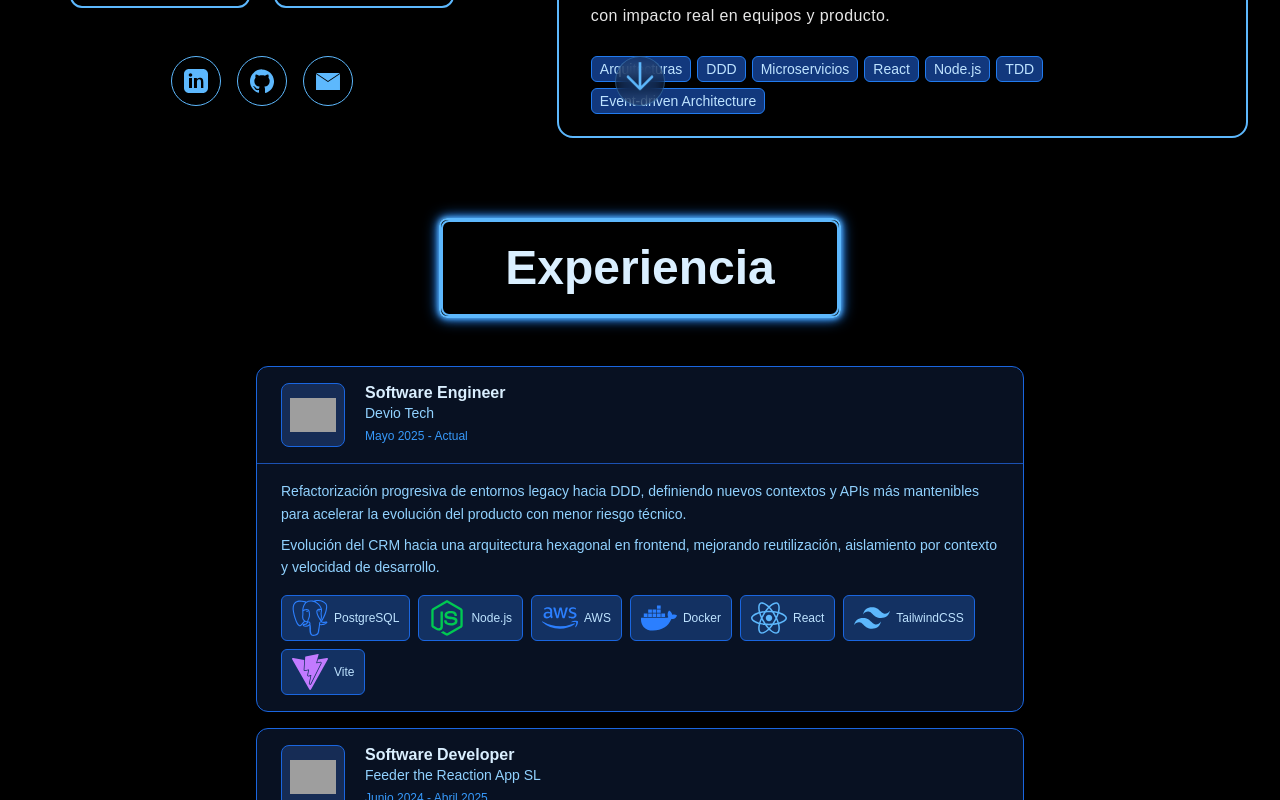
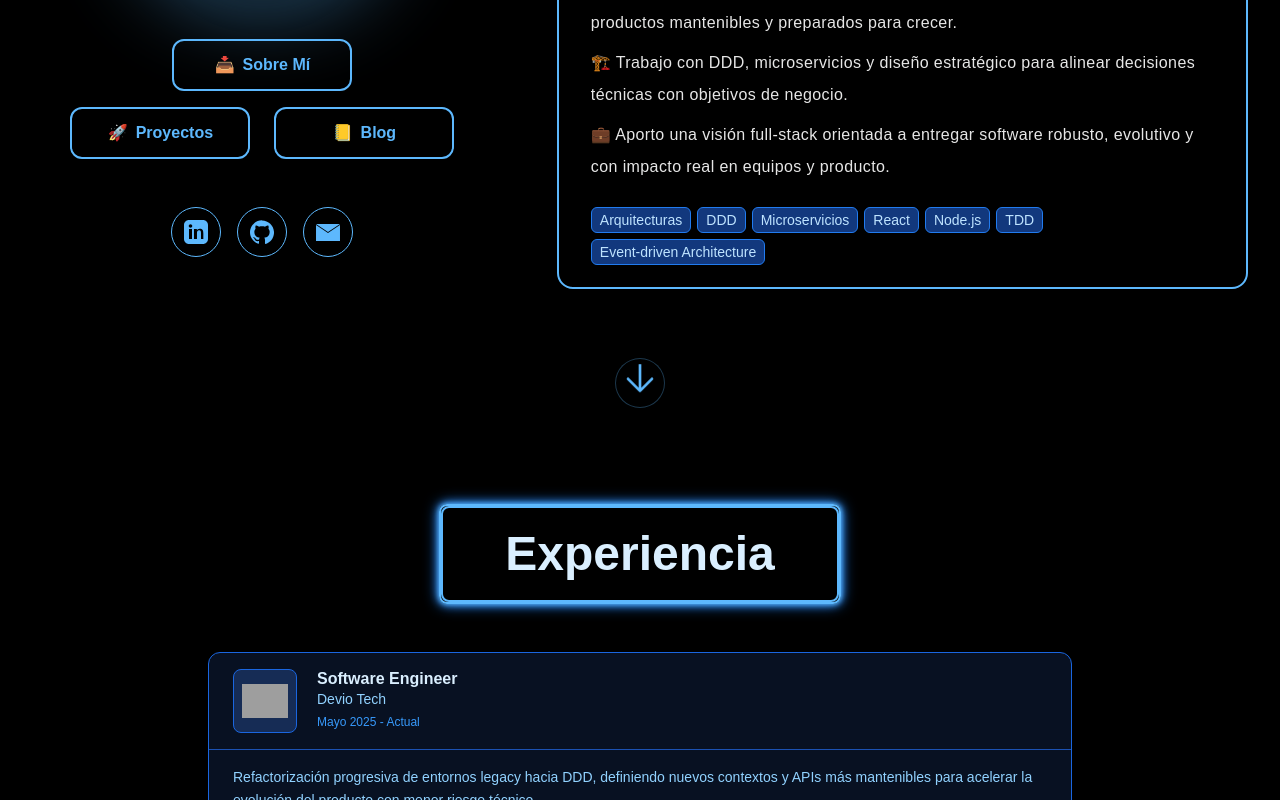
Before and after one commit to AbrahamVilchesDeLaCruz/porfolio-neon-astro, an Astro site: page / in a window 1280 px wide. Shown: the part 360-1160 px from the top of the page. Built offline with nearby package versions, Linux system fonts and the light colour scheme; Astro itself is replaced by a stand-in of ours; grey boxes are pictures that could not be loaded; a web font is replaced by a local one.

Commit message:
fix: restore hero min-h-screen for ScrollDown positioning, widen experience container

```diff
--- a/src/components/Experience.tsx
+++ b/src/components/Experience.tsx
@@ -4,7 +4,7 @@ import { ExperienceTimelineItem } from "./experience/ExperienceTimelineItem";
 const Experience: React.FC = () => {
   return (
     <div
-      className="w-full max-w-3xl mx-auto"
+      className="w-full max-w-4xl mx-auto px-4"
     >
       <div className="flex flex-col gap-4 w-full">
         {experiences.map((experience, index) => (
--- a/src/pages/index.astro
+++ b/src/pages/index.astro
@@ -11,11 +11,11 @@ import Books from '../components/Books';
 ---
 
 <Layout>
-  <div id="hero" class="fade-in flex flex-col">
+  <div id="hero" class="fade-in flex flex-col min-h-screen">
     <Hero />
   </div>
   <section id="experience">
-    <div class="py-20 text-white">
+    <div class="py-16 px-4 text-white">
       <SectionTitle title="Experiencia" />
       <Experience transition:persist client:visible/>
     </div>
```
